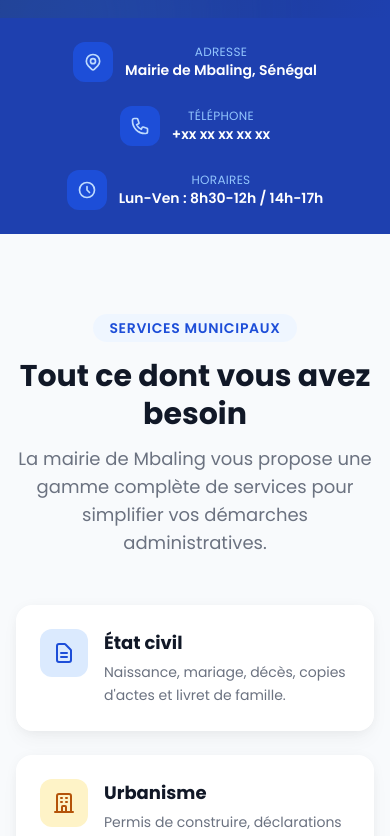
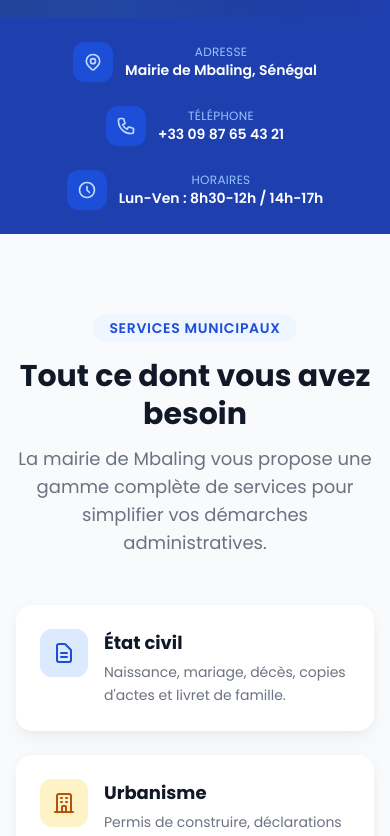
Before and after one commit to Russell-Sedj/test-fibem, an Angular app in the folder frontend/: page / in a window 390 px wide. Shown: the part 1140-1976 px from the top of the page. Built offline with nearby package versions, Linux system fonts and the light colour scheme.

Commit message:
fix : mise à jour des numéros de téléphone au format correct dans plusieurs fichiers HTML

```diff
--- a/frontend/src/app/components/footer/footer.html
+++ b/frontend/src/app/components/footer/footer.html
@@ -142,7 +142,7 @@
               />
             </svg>
             <a href="tel:+xx-xx-xx-xx-xx" class="hover:text-white transition-colors"
-              >+xx xx xx xx xx</a
+              >+33 09 87 65 43 21</a
             >
           </li>
           <li class="flex items-center gap-3 text-blue-200">
--- a/frontend/src/app/pages/contact/contact.html
+++ b/frontend/src/app/pages/contact/contact.html
@@ -80,7 +80,7 @@
               <a
                 href="tel:+xx-xx-xx-xx-xx"
                 class="text-blue-700 font-semibold hover:text-blue-900 transition-colors"
-                >+xx xx xx xx xx</a
+                >+33 09 87 65 43 21</a
               >
             </div>
           </div>
--- a/frontend/src/app/pages/home/home.html
+++ b/frontend/src/app/pages/home/home.html
@@ -160,7 +160,7 @@
           <p class="text-xs text-blue-300 uppercase tracking-wide">Téléphone</p>
           <p class="font-semibold text-sm">
             <a href="tel:+xx-xx-xx-xx-xx" class="hover:text-blue-200 transition-colors"
-              >+xx xx xx xx xx</a
+              >+33 09 87 65 43 21</a
             >
           </p>
         </div>
@@ -545,7 +545,7 @@
               href="tel:+xx-xx-xx-xx-xx"
               class="text-blue-700 font-semibold hover:text-blue-900 transition-colors"
             >
-              +xx xx xx xx xx
+              +33 09 87 65 43 21
             </a>
           </p>
           <p>
@@ -606,7 +606,7 @@
             d="M3 5a2 2 0 012-2h3.28a1 1 0 01.948.684l1.498 4.493a1 1 0 01-.502 1.21l-2.257 1.13a11.042 11.042 0 005.516 5.516l1.13-2.257a1 1 0 011.21-.502l4.493 1.498a1 1 0 01.684.949V19a2 2 0 01-2 2h-1C9.716 21 3 14.284 3 6V5z"
           />
         </svg>
-        +xx xx xx xx xx
+        +33 09 87 65 43 21
       </a>
     </div>
   </div>
--- a/frontend/src/app/pages/services/services.html
+++ b/frontend/src/app/pages/services/services.html
@@ -229,7 +229,7 @@
           href="tel:+xx-xx-xx-xx-xx"
           class="inline-flex items-center justify-center gap-2 px-6 py-3 bg-white text-blue-900 font-semibold rounded-xl hover:bg-blue-50 transition-all duration-200"
         >
-          +xx xx xx xx xx
+          +33 09 87 65 43 21
         </a>
       </div>
     </div>
```
